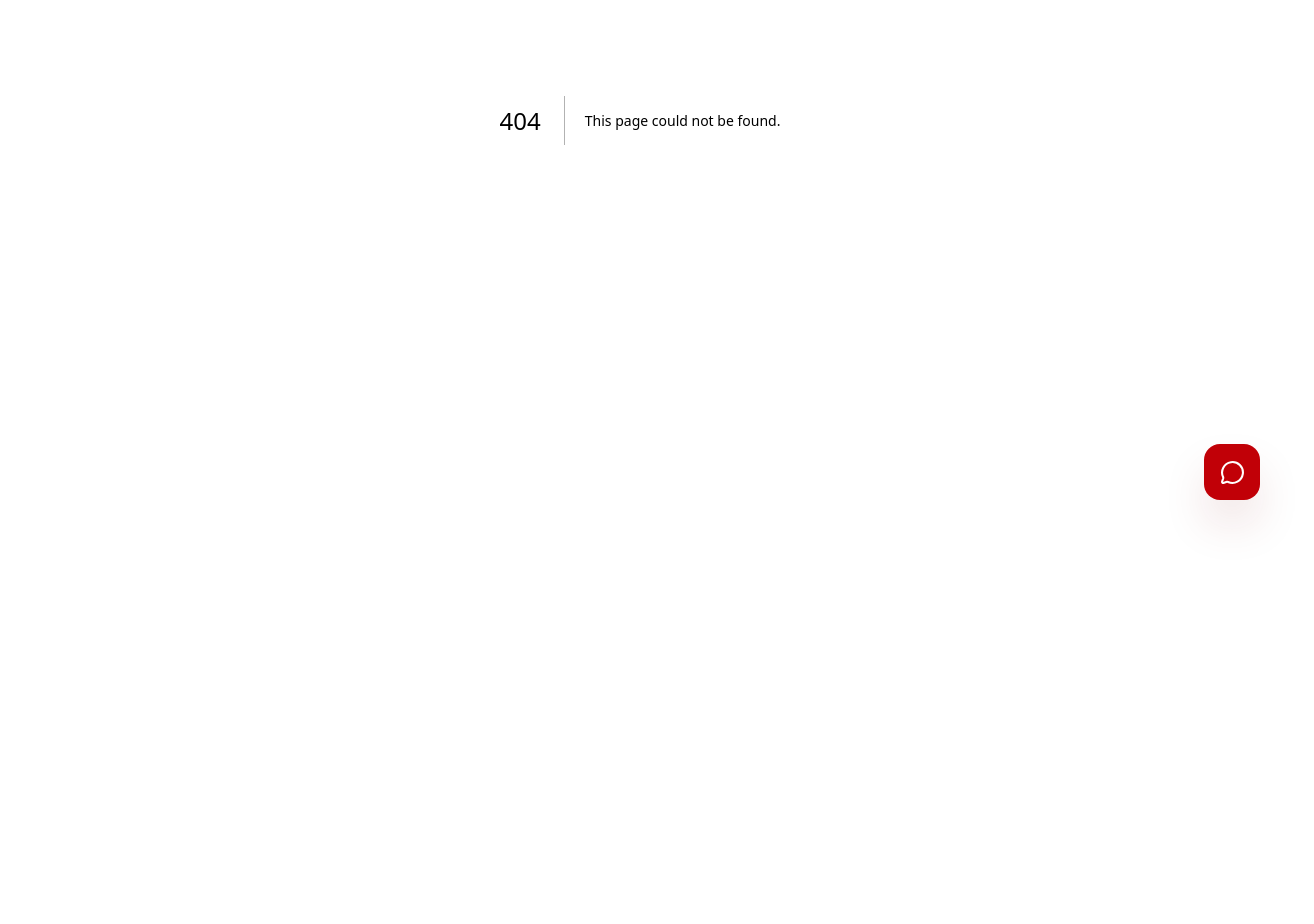
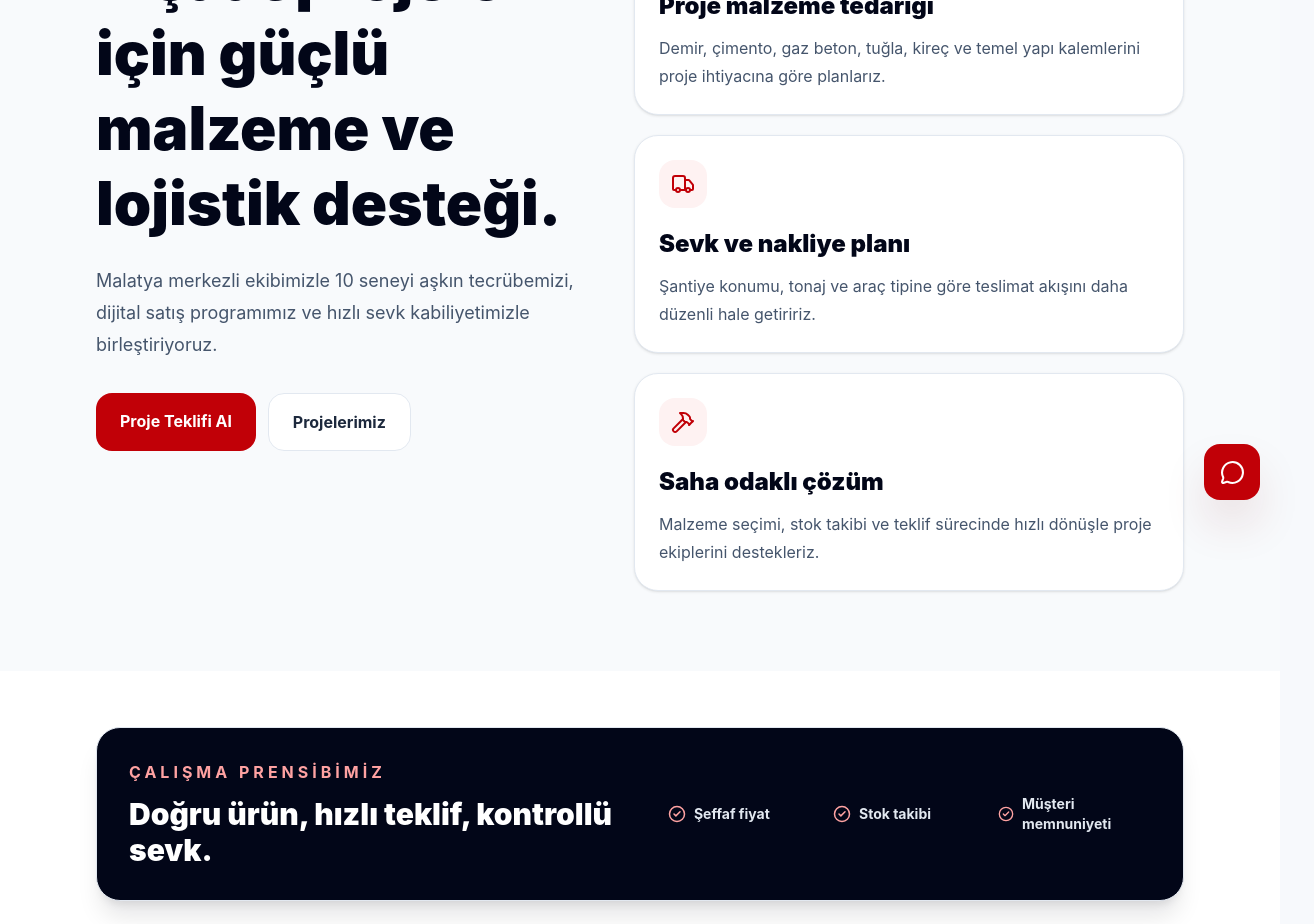
Before and after one commit to t6t2f7k87r-beep/cetinkaya-platform, a Next.js app: page /insaat in a window 1280 px wide. Before the commit this address had no page. Shown: the part 280-1204 px from the top of the page, 1314 px wide, since content can reach past the window. Before the commit the page ends 800 px from the top, so only its background shows below. Built offline with nearby package versions, Linux system fonts and the light colour scheme.

Commit message:
Add corporate construction and projects pages

```diff
--- a/app/giris/page.tsx
+++ b/app/giris/page.tsx
@@ -36,12 +36,13 @@ export default function LoginPage() {
             </div>
 
             <h1 className="mt-6 text-3xl font-black text-slate-950">
-              Satış Programı Girişi
+              Hoş geldiniz
             </h1>
 
             <p className="mt-3 leading-7 text-slate-600">
-              Teklifleri, ürünleri ve müşteri taleplerini yönetmek için
-              personel veya bayi hesabınızla giriş yapın.
+              Burası bölgenin en gelişmiş yapı platformu. Teklifleri,
+              ürünleri ve müşteri taleplerini yönetmek için yetkili admin
+              hesabınızla giriş yapın.
             </p>
 
             <form
--- /dev/null
+++ b/app/insaat/page.tsx
@@ -0,0 +1,122 @@
+import { Building2, CheckCircle2, Hammer, Truck } from "lucide-react";
+import Link from "next/link";
+
+import Navbar from "@/components/layout/Navbar";
+
+const services = [
+  {
+    icon: Building2,
+    title: "Proje malzeme tedariği",
+    description:
+      "Demir, çimento, gaz beton, tuğla, kireç ve temel yapı kalemlerini proje ihtiyacına göre planlarız.",
+  },
+  {
+    icon: Truck,
+    title: "Sevk ve nakliye planı",
+    description:
+      "Şantiye konumu, tonaj ve araç tipine göre teslimat akışını daha düzenli hale getiririz.",
+  },
+  {
+    icon: Hammer,
+    title: "Saha odaklı çözüm",
+    description:
+      "Malzeme seçimi, stok takibi ve teklif sürecinde hızlı dönüşle proje ekiplerini destekleriz.",
+  },
+];
+
+export default function ConstructionPage() {
+  return (
+    <>
+      <Navbar />
+      <main className="bg-slate-50">
+        <section className="mx-auto grid max-w-6xl gap-10 px-4 py-16 sm:px-6 lg:grid-cols-[0.95fr_1.05fr] lg:px-8 lg:py-20">
+          <div className="reveal-up">
+            <p className="font-bold uppercase tracking-[0.3em] text-red-700">
+              İnşaat
+            </p>
+
+            <h1 className="mt-5 text-4xl font-black leading-tight text-slate-950 sm:text-6xl">
+              İnşaat projeleri için güçlü malzeme ve lojistik desteği.
+            </h1>
+
+            <p className="mt-6 text-lg leading-8 text-slate-600">
+              Malatya merkezli ekibimizle 10 seneyi aşkın tecrübemizi,
+              dijital satış programımız ve hızlı sevk kabiliyetimizle
+              birleştiriyoruz.
+            </p>
+
+            <div className="mt-8 flex flex-col gap-3 sm:flex-row">
+              <Link
+                href="/teklif"
+                className="interactive-lift rounded-2xl bg-red-700 px-6 py-4 text-center font-bold text-white"
+              >
+                Proje Teklifi Al
+              </Link>
+
+              <Link
+                href="/projelerimiz"
+                className="interactive-lift rounded-2xl border border-slate-200 bg-white px-6 py-4 text-center font-bold text-slate-800"
+              >
+                Projelerimiz
+              </Link>
+            </div>
+          </div>
+
+          <div className="grid gap-5">
+            {services.map((service, index) => {
+              const Icon = service.icon;
+
+              return (
+                <article
+                  key={service.title}
+                  className="reveal-scale rounded-3xl border border-slate-200 bg-white p-6 shadow-sm"
+                  style={{ animationDelay: `${index * 90}ms` }}
+                >
+                  <div className="flex h-12 w-12 items-center justify-center rounded-2xl bg-red-50 text-red-700">
+                    <Icon size={24} />
+                  </div>
+
+                  <h2 className="mt-5 text-2xl font-black text-slate-950">
+                    {service.title}
+                  </h2>
+
+                  <p className="mt-3 leading-7 text-slate-600">
+                    {service.description}
+                  </p>
+                </article>
+              );
+            })}
+          </div>
+        </section>
+
+        <section className="bg-white py-14">
+          <div className="mx-auto max-w-6xl px-4 sm:px-6 lg:px-8">
+            <div className="rounded-3xl border border-slate-200 bg-slate-950 p-6 text-white shadow-xl shadow-slate-950/10 lg:p-8">
+              <div className="flex flex-col gap-6 lg:flex-row lg:items-center lg:justify-between">
+                <div>
+                  <p className="font-bold uppercase tracking-[0.25em] text-red-300">
+                    Çalışma Prensibimiz
+                  </p>
+                  <h2 className="mt-3 text-3xl font-black">
+                    Doğru ürün, hızlı teklif, kontrollü sevk.
+                  </h2>
+                </div>
+
+                <div className="grid gap-3 text-sm font-bold text-slate-200 sm:grid-cols-3">
+                  {["Şeffaf fiyat", "Stok takibi", "Müşteri memnuniyeti"].map(
+                    (item) => (
+                      <div key={item} className="flex items-center gap-2">
+                        <CheckCircle2 className="text-red-300" size={18} />
+                        {item}
+                      </div>
+                    ),
+                  )}
+                </div>
+              </div>
+            </div>
+          </div>
+        </section>
+      </main>
+    </>
+  );
+}
--- /dev/null
+++ b/app/projelerimiz/page.tsx
@@ -0,0 +1,52 @@
+import { Clock, HardHat, MapPin } from "lucide-react";
+
+import Navbar from "@/components/layout/Navbar";
+
+export default function ProjectsPage() {
+  return (
+    <>
+      <Navbar />
+      <main className="bg-slate-50">
+        <section className="relative overflow-hidden bg-slate-950 text-white">
+          <div className="mx-auto grid min-h-[calc(100svh-96px)] max-w-6xl items-center px-4 py-16 sm:px-6 lg:px-8">
+            <div className="max-w-3xl reveal-up">
+              <p className="font-bold uppercase tracking-[0.3em] text-red-300">
+                Projelerimiz
+              </p>
+
+              <h1 className="mt-5 text-4xl font-black leading-tight sm:text-6xl">
+                Çok yakında sizlerle.
+              </h1>
+
+              <p className="mt-6 max-w-2xl text-lg leading-8 text-slate-300">
+                Çetinkayalar İnşaat olarak malzeme tedariği, sevk planlama ve
+                saha koordinasyonunda yer aldığımız projeleri bu alanda düzenli
+                şekilde paylaşacağız.
+              </p>
+
+              <div className="mt-10 grid gap-4 sm:grid-cols-3">
+                {[
+                  { icon: HardHat, label: "Saha çalışmaları" },
+                  { icon: MapPin, label: "Malatya merkezli takip" },
+                  { icon: Clock, label: "Yakında yayında" },
+                ].map((item) => {
+                  const Icon = item.icon;
+
+                  return (
+                    <div
+                      key={item.label}
+                      className="rounded-3xl border border-white/10 bg-white/[0.04] p-5"
+                    >
+                      <Icon className="text-red-300" size={26} />
+                      <p className="mt-4 font-bold text-white">{item.label}</p>
+                    </div>
+                  );
+                })}
+              </div>
+            </div>
+          </div>
+        </section>
+      </main>
+    </>
+  );
+}
--- a/app/sitemap.ts
+++ b/app/sitemap.ts
@@ -7,6 +7,8 @@ export default function sitemap(): MetadataRoute.Sitemap {
     "",
     "/urunler",
     "/kategoriler",
+    "/insaat",
+    "/projelerimiz",
     "/nakliye",
     "/ai",
     "/teklif",
--- a/components/home/PlatformHighlights.tsx
+++ b/components/home/PlatformHighlights.tsx
@@ -33,16 +33,16 @@ const highlights = [
 
 export default function PlatformHighlights() {
   return (
-    <section className="bg-slate-950 py-20 text-white lg:py-24">
+    <section id="hakkimizda" className="bg-slate-950 py-20 text-white lg:py-24">
       <div className="mx-auto max-w-6xl px-4 sm:px-6 lg:px-8">
         <div className="grid gap-12 lg:grid-cols-[0.9fr_1.1fr] lg:items-end">
           <div>
             <p className="font-bold uppercase tracking-[0.25em] text-red-300">
-              Satış Programı
+              Hakkımızda
             </p>
 
             <h2 className="mt-4 text-4xl font-black leading-tight lg:text-5xl">
-              Tek ekranda fiyat, ürün, nakliye ve akıllı teklif yönetimi.
+              Malatya'dan bölgeye uzanan güvenilir yapı tedarik gücü.
             </h2>
           </div>
 
@@ -51,6 +51,40 @@ export default function PlatformHighlights() {
             ürün kataloğu, canlı fiyat, lojistik ve yapay zeka destekli teklif
             akışını tek yerde toplar.
           </p>
+        </div>
+
+        <div className="mt-10 grid gap-5 lg:grid-cols-2">
+          <div className="rounded-3xl border border-white/10 bg-white/[0.04] p-6 shadow-2xl shadow-black/10">
+            <p className="font-bold uppercase tracking-[0.25em] text-red-300">
+              Vizyonumuz
+            </p>
+
+            <h3 className="mt-4 text-2xl font-black">
+              Yapı malzemesi satışında hızlı, şeffaf ve dijital bir standart oluşturmak.
+            </h3>
+
+            <p className="mt-4 leading-7 text-slate-300">
+              Amacımız; ürün, stok, nakliye, teklif ve sevk süreçlerini tek
+              merkezden yöneterek müşterilerimize daha doğru fiyat, daha hızlı
+              dönüş ve daha güvenilir teslimat sunmak.
+            </p>
+          </div>
+
+          <div className="rounded-3xl border border-white/10 bg-white/[0.04] p-6 shadow-2xl shadow-black/10">
+            <p className="font-bold uppercase tracking-[0.25em] text-red-300">
+              Yaklaşımımız
+            </p>
+
+            <h3 className="mt-4 text-2xl font-black">
+              Önceliğimiz müşteri memnuniyeti, doğru ürün ve söz verilen teslimat.
+            </h3>
+
+            <p className="mt-4 leading-7 text-slate-300">
+              10 seneyi aşkın saha tecrübemizi dijital araçlarla güçlendiriyor;
+              demirden çimentoya, gaz betondan nakliyeye kadar her talebi daha
+              düzenli ve takip edilebilir hale getiriyoruz.
+            </p>
+          </div>
         </div>
 
         <div className="mt-12 grid gap-5 md:grid-cols-2 xl:grid-cols-4">
--- a/components/layout/DesktopNav.tsx
+++ b/components/layout/DesktopNav.tsx
@@ -14,6 +14,14 @@ const links = [
   {
     title: "Kategoriler",
     href: "/kategoriler",
+  },
+  {
+    title: "İnşaat",
+    href: "/insaat",
+  },
+  {
+    title: "Projelerimiz",
+    href: "/projelerimiz",
   },
   {
     title: "Nakliye",
@@ -39,7 +47,7 @@ const links = [
 
 export default function DesktopNav() {
   return (
-    <nav className="hidden lg:flex items-center gap-7">
+    <nav className="hidden lg:flex items-center gap-5 xl:gap-7">
       {links.map((item) => (
         <Link
           key={item.href}
--- a/components/layout/MobileNav.tsx
+++ b/components/layout/MobileNav.tsx
@@ -10,6 +10,8 @@ const links = [
   { title: "Anasayfa", href: "/" },
   { title: "Ürünler", href: "/urunler" },
   { title: "Kategoriler", href: "/kategoriler" },
+  { title: "İnşaat", href: "/insaat" },
+  { title: "Projelerimiz", href: "/projelerimiz" },
   { title: "Nakliye", href: "/nakliye" },
   { title: "AI Asistan", href: "/ai" },
   { title: "E-Fatura", href: "/efatura" },
```
